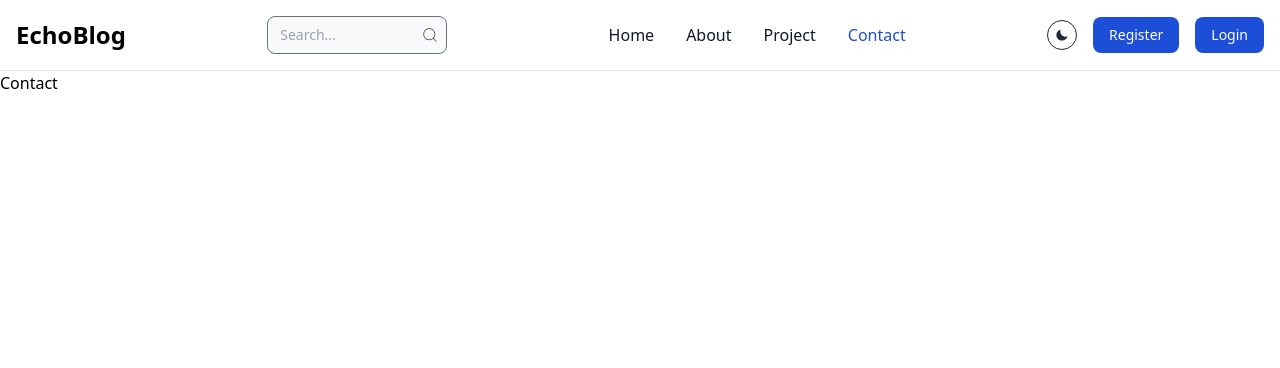
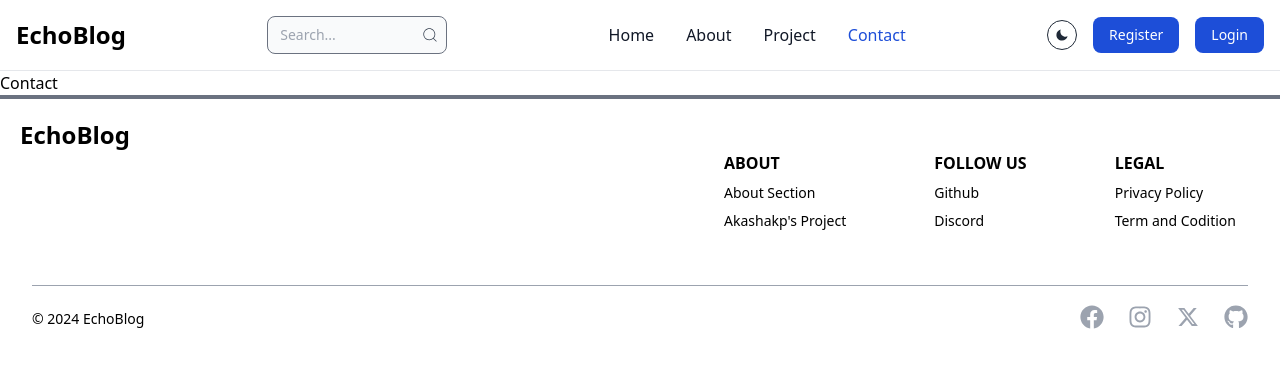
Before and after one commit to Akash-akp/EchoBlog, a React (Create React App) app in the folder client/: page /contact in a window 1280 px wide. Shown: the top 368 px of the page. Built offline with nearby package versions, Linux system fonts and the light colour scheme.

Commit message:
created footer

```diff
--- a/client/src/App.js
+++ b/client/src/App.js
@@ -7,6 +7,7 @@ import Header from './Components/Header';
 import Project from './Pages/Project';
 import Contact from './Pages/Contact';
 import FormUI from './Pages/FormUI';
+import Footer from './Components/Footer';
 
 function App() {
   return (
@@ -21,6 +22,7 @@ function App() {
         <Route path='/project' element={<Project />} />
         <Route path='/contact' element={<Contact />} />
       </Routes>
+      <Footer />
     </BrowserRouter>
   );
 }
--- /dev/null
+++ b/client/src/Components/Footer.jsx
@@ -0,0 +1,50 @@
+import React from 'react'
+import { Link } from 'react-router-dom'
+import { FaFacebook } from "react-icons/fa";
+import { FaInstagram } from "react-icons/fa6";
+import { RiTwitterXFill } from "react-icons/ri";
+import { FaGithub } from "react-icons/fa";
+
+const Footer = () => {
+  return (
+    <div className='h-[250px] w-full bg-white dark:bg-gray-800 dark:text-white p-5 border-t-4 border-gray-500 dark:border-gray-300 relative'>
+        <div className='text-2xl font-semibold'>
+            EchoBlog
+        </div>
+        <div className='flex w-[600px] justify-around absolute right-0'>
+            <div className=''>
+                <h1 className='text-md font-semibold'> ABOUT </h1>
+                <Link className='text-sm my-2 block hover:underline'>About Section</Link>
+                <Link className='text-sm my-2 block hover:underline'>Akashakp's Project</Link>
+            </div>
+            <div className=''>
+                <h1 className='text-md font-semibold'> FOLLOW US </h1>
+                <Link className='text-sm my-2 block hover:underline'>Github</Link>
+                <Link className='text-sm my-2 block hover:underline'>Discord</Link>
+            </div>
+            <div className=''>
+                <h1 className='text-md font-semibold'> LEGAL </h1>
+                <Link className='text-sm my-2 block hover:underline'>Privacy Policy</Link>
+                <Link className='text-sm my-2 block hover:underline'>Term and Codition</Link>
+            </div>
+        </div>
+        <div className='w-full absolute bottom-0 flex justify-center left-0'>
+            <div className='h-[60px] w-[95%] border-t border-gray-400 py-4 flex justify-between items-end'>
+                <div className='text-sm'>
+                &#169; 2024 EchoBlog
+                </div>
+                <div className=''>
+                    <div className='flex text-2xl gap-6 text-gray-400 dark:text-gray-600'>
+                        <Link className='hover:text-gray-600 dark:hover:text-gray-300'><FaFacebook /></Link>
+                        <Link className='hover:text-gray-600 dark:hover:text-gray-300'><FaInstagram /></Link>
+                        <Link className='hover:text-gray-600 dark:hover:text-gray-300'><RiTwitterXFill /></Link>
+                        <Link className='hover:text-gray-600 dark:hover:text-gray-300'><FaGithub /></Link>
+                    </div>
+                </div>
+            </div>
+        </div>
+    </div>
+  )
+}
+
+export default Footer
```
